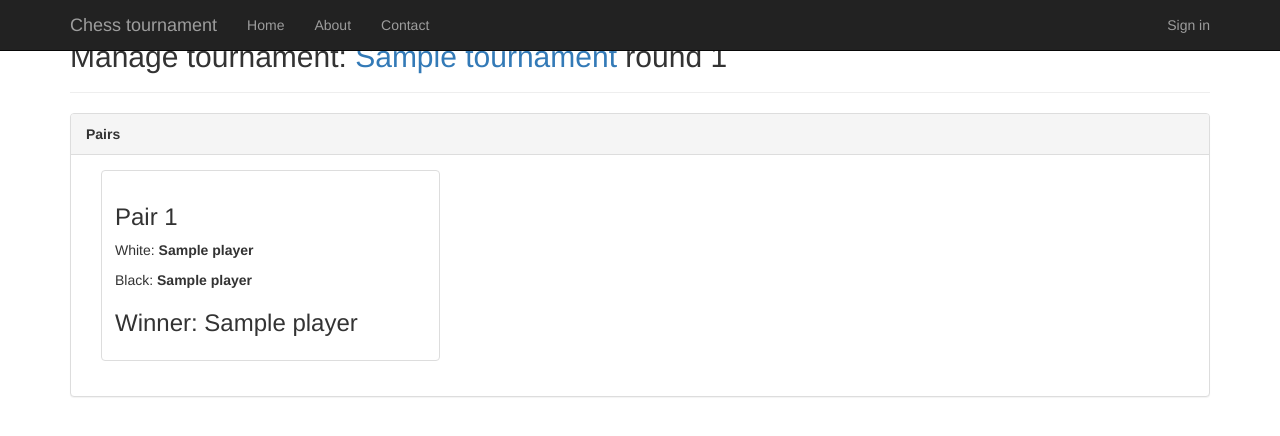
After one commit to kuza/chess_tournament, a Django app: page /manage/round/1/ in a window 1280 px wide. The commit adds this page. Shown: the top 436 px of the page. Run offline with Django 3.2, Linux system fonts and the light colour scheme; tables that the repository leaves empty hold one stand-in row (values such as "Sample post"); some libraries are stand-ins or nearby versions.

Commit message:
add round form

```diff
--- a/chess/models.py
+++ b/chess/models.py
@@ -26,15 +26,29 @@ class Player(NameModel):
 
 
 class Round(models.Model):
-    serial_number = models.IntegerField(_('Serial number'), editable=False)
+    serial_number = models.IntegerField(_('Round number'))
     tournament = models.ForeignKey(Tournament, verbose_name=_('Tournament'), related_name='rounds')
-    players = models.ManyToManyField(Player, verbose_name=_('Players'), null=True, blank=True)
+    players = models.ManyToManyField(Player, verbose_name=_('Players'))
 
     class Meta:
         unique_together = ('serial_number', 'tournament')
 
     def __unicode__(self):
         return '%s %s' % (self.tournament.name, self.serial_number)
+
+    def create_pairs(self):
+        count_players_in_first_group = self.players.count() // 2
+        if self.serial_number == 1:
+            second_group = self.players.order_by('-rating')[count_players_in_first_group:]
+            pair = 0
+            for player in self.players.order_by('-rating')[:count_players_in_first_group]:
+                Pair.objects.create(serial_number=pair+1, round=self, white=player, black=second_group[pair])
+                pair += 1
+
+            try:
+                Pair.objects.create(serial_number=pair+1, round=self, white=second_group[pair], black=second_group[pair], winner=0)
+            except IndexError:
+                pass
 
 
 class Pair(models.Model):
@@ -44,7 +58,8 @@ class Pair(models.Model):
         (2, _('Draw')),
     )
 
-    round = models.ForeignKey(Round, verbose_name=_('Round'))
+    serial_number = models.IntegerField(_('Pair number'))
+    round = models.ForeignKey(Round, verbose_name=_('Round'), related_name='pairs')
     white = models.ForeignKey(Player, verbose_name=_('White'), related_name='white')
     black = models.ForeignKey(Player, verbose_name=_('Black'), related_name='black')
     winner = models.IntegerField(_('Winner'), choices = WINNER_CHOICES, blank=True, null=True)
--- /dev/null
+++ b/chess/templates/chess/round_detail.html
@@ -0,0 +1,54 @@
+{% extends 'chess/base.html' %}
+
+{% block title %}Chess tournament{% endblock %}
+
+{% block content %}
+    <div class="container">
+        <div class="page-header">
+            <h2>Manage tournament: <a href="{% url 'tournament_detail' pk=object.tournament.pk %}">{{object.tournament}}</a> round {{object.serial_number}}</h2>
+        </div>
+        <div class="panel panel-default">
+            <div class="panel-heading">
+               <b>Pairs</b>
+            </div>
+            <div class="panel-body">
+                {% for pair in pairs %}
+                    <div class="col-sm-6 col-md-4">
+                        <div class="thumbnail">
+                            <div class="caption">
+                                <h3>Pair {{ pair.serial_number }}</h3>
+                                <p>White: <b>{{ pair.white }}</b></p>
+                                <p>Black: <b>{{ pair.black }}</b></p>
+                                {% if pair.winner == None %}
+                                    <div class="btn-group">
+                                       <form method="post" action="{% url 'pair_update' pk=pair.id %}">
+                                            {% csrf_token %}
+                                            <input class="hidden" id="id_winner" name="winner" value="0">
+                                            <button class="btn btn-primary" type="submit">White</button>
+                                        </form>
+                                    </div>
+                                    <div class="btn-group">
+                                       <form method="post" action="{% url 'pair_update' pk=pair.id %}">
+                                            {% csrf_token %}
+                                            <input class="hidden" id="id_winner" name="winner" value="1">
+                                            <button class="btn btn-success" type="submit">Black</button>
+                                        </form>
+                                    </div>
+                                     <div class="btn-group">
+                                       <form method="post" action="{% url 'pair_update' pk=pair.id %}">
+                                            {% csrf_token %}
+                                            <input class="hidden" id="id_winner" name="winner" value="2">
+                                            <button class="btn btn-info" type="submit">Draw</button>
+                                        </form>
+                                    </div>
+                                {% else %}
+                                    <h3>Winner: {% if pair.winner == 0 %} {{ pair.white }} {% elif pair.winner == 1 %} {{ pair.black }} {% else %}Draw{% endif %}</h3>
+                                {% endif %}
+                            </div>
+                        </div>
+                    </div>
+                {% endfor %}
+            </div>
+        </div>
+    </div> <!-- /container -->
+{% endblock %}
--- a/chess/views.py
+++ b/chess/views.py
@@ -1,10 +1,10 @@
 from django.views.generic import TemplateView
-from django.views.generic.edit import CreateView, DeleteView
+from django.views.generic.edit import CreateView, DeleteView, UpdateView
 from django.views.generic.detail import DetailView
 from django.core.urlresolvers import reverse_lazy
 
-from .models import Tournament, Player
-from .forms import TournamentForms, PlayerForms, RoundForms
+from .models import Tournament, Player, Round, Pair
+from .forms import TournamentForms, PlayerForms, RoundForms, PairForms
 
 class HomePageView(TemplateView):
     template_name = 'chess/home.html'
@@ -33,7 +33,7 @@ class TournamentDetail(DetailView):
     def get_context_data(self, **kwargs):
         context = super(TournamentDetail, self).get_context_data(**kwargs)
 
-        context['players'] =context['object'].players.all()
+        context['players'] = context['object'].players.all()
         context['player_form'] = PlayerForms(initial={'tournament': context['object']})
 
         context['rounds'] =context['object'].rounds.all()
@@ -42,14 +42,61 @@ class TournamentDetail(DetailView):
         context['manage'] = True
         return context
 
+
 class TournamentDelete(DeleteView):
     model = Tournament
     success_url = reverse_lazy('tournaments')
 
 
 class RoundCreate(CreateView):
-    model = Player
+    model = Round
     form_class = RoundForms
+
+    def get(self, request, *args, **kwargs):
+        try:
+            tournament = Tournament.objects.get(id = request.GET.get('tournament'))
+            last_round = tournament.rounds.order_by('-serial_number').first()
+            serial_number = last_round.serial_number if last_round else 0
+            self.initial.update(tournament=tournament, players=tournament.players.all(), serial_number=serial_number+1)
+        except Tournament.DoesNotExist:
+            pass
+
+        return super(RoundCreate, self).get(request, *args, **kwargs)
+
+    def get_context_data(self, **kwargs):
+        context = super(RoundCreate, self).get_context_data(**kwargs)
+
+        context['manage'] = True
+        return context
+
+    def get_success_url(self):
+        return reverse_lazy('round_detail', kwargs={'pk': self.object.pk})
+
+
+class RoundDetail(DetailView):
+    model = Round
+
+    def get_context_data(self, **kwargs):
+        context = super(RoundDetail, self).get_context_data(**kwargs)
+        context['pairs'] = context['object'].pairs.order_by('serial_number')
+        context['manage'] = True
+        return context
+
+
+class RoundDelete(DeleteView):
+    model = Round
+
+    def get_success_url(self):
+        return reverse_lazy('tournament_detail', kwargs={'pk': self.object.tournament.pk})
+
+
+class PairUpdate(UpdateView):
+    model = Pair
+    form_class = PairForms
+
+    def get_success_url(self):
+        return reverse_lazy('round_detail', kwargs={'pk': self.object.round.pk})
+
 
 class PlayerCreate(CreateView):
     model = Player
@@ -58,6 +105,7 @@ class PlayerCreate(CreateView):
     def get_success_url(self):
         return reverse_lazy('tournament_detail', kwargs={'pk': self.object.tournament.pk})
 
+
 class PlayerDelete(DeleteView):
     model = Player
 
--- a/tournament/urls.py
+++ b/tournament/urls.py
@@ -24,4 +24,9 @@ urlpatterns = patterns('',
     url(r'^manage/player/(?P<pk>\d+)/delete/$', views.PlayerDelete.as_view(), name='player_delete'),
 
     url(r'^manage/round/$', views.RoundCreate.as_view(), name='round_create'),
-)
+    url(r'^manage/round/(?P<pk>\d+)/$', views.RoundDetail.as_view(), name='round_detail'),
+    url(r'^manage/round/(?P<pk>\d+)/delete/$', views.RoundDelete.as_view(), name='round_delete'),
+
+    url(r'^manage/pair/(?P<pk>\d+)/$', views.PairUpdate.as_view(), name='pair_update'),
+
+ )
```
Also changed, not shown: chess/forms.py (+17 -3 lines), chess/templates/chess/round_form.html (added, +48 -0 lines), chess/templates/chess/tournament_detail.html (+29 -12 lines), chess/migrations/0004_auto__add_field_pair_serial_number.py (added).
